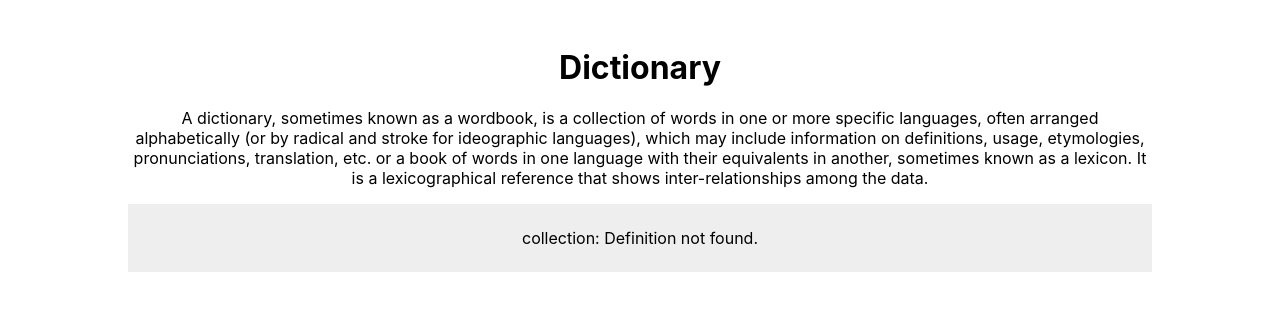
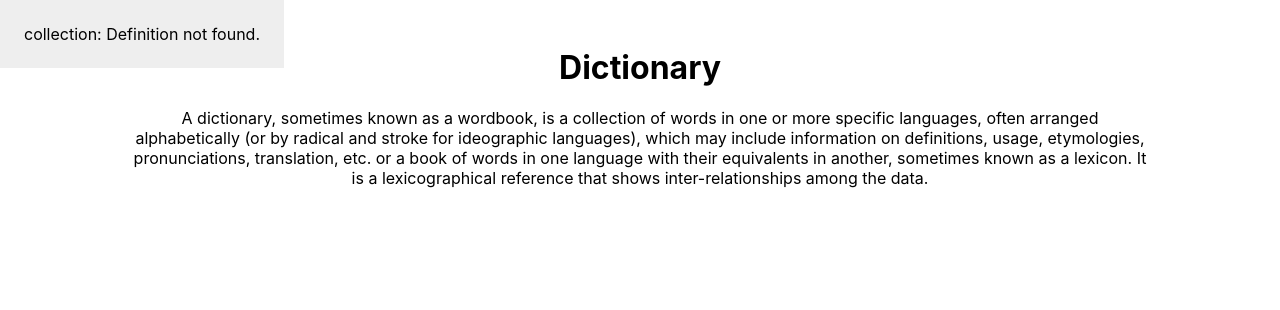
Before and after one commit to deimyts/dictionary-lookup, a React (Create React App) app: page / in a window 1280 px wide. Both pictures are taken after a click on the element 640 px from the left and 118 px from the top of the page. Shown: the top 310 px of the page. Built offline with nearby package versions, Linux system fonts and the light colour scheme; no server answers.

Commit message:
wip: fix position of Definition

```diff
--- a/src/App.js
+++ b/src/App.js
@@ -43,7 +43,7 @@ class App extends React.Component {
             A dictionary, sometimes known as a wordbook, is a collection of words in one or more specific languages, often arranged alphabetically (or by radical and stroke for ideographic languages), which may include information on definitions, usage, etymologies, pronunciations, translation, etc. or a book of words in one language with their equivalents in another, sometimes known as a lexicon. It is a lexicographical reference that shows inter-relationships among the data.
           </p>
         </SelectableText>
-        { this.state.word ? <Definition word={this.state.word} definition={this.state.definition} /> : null }
+        { this.state.word ? <Definition word={this.state.word} definition={this.state.definition} style={{ left: '0', top: '0' }}/> : null }
       </div>
     );
   }
--- a/src/Definition.js
+++ b/src/Definition.js
@@ -2,5 +2,5 @@ import React from 'react';
 import './Definition.scss';
 
 export default function Definition(props) {
-  return <div className='definition'>{`${props.word}: ${props.definition}`}</div>
+  return <div className='definition' style={props.style}>{`${props.word}: ${props.definition}`}</div>
 }
--- a/src/Definition.scss
+++ b/src/Definition.scss
@@ -1,4 +1,5 @@
 .definition {
+  position: fixed;
   padding: 1.5rem;
   background: #eee;
 }
```
